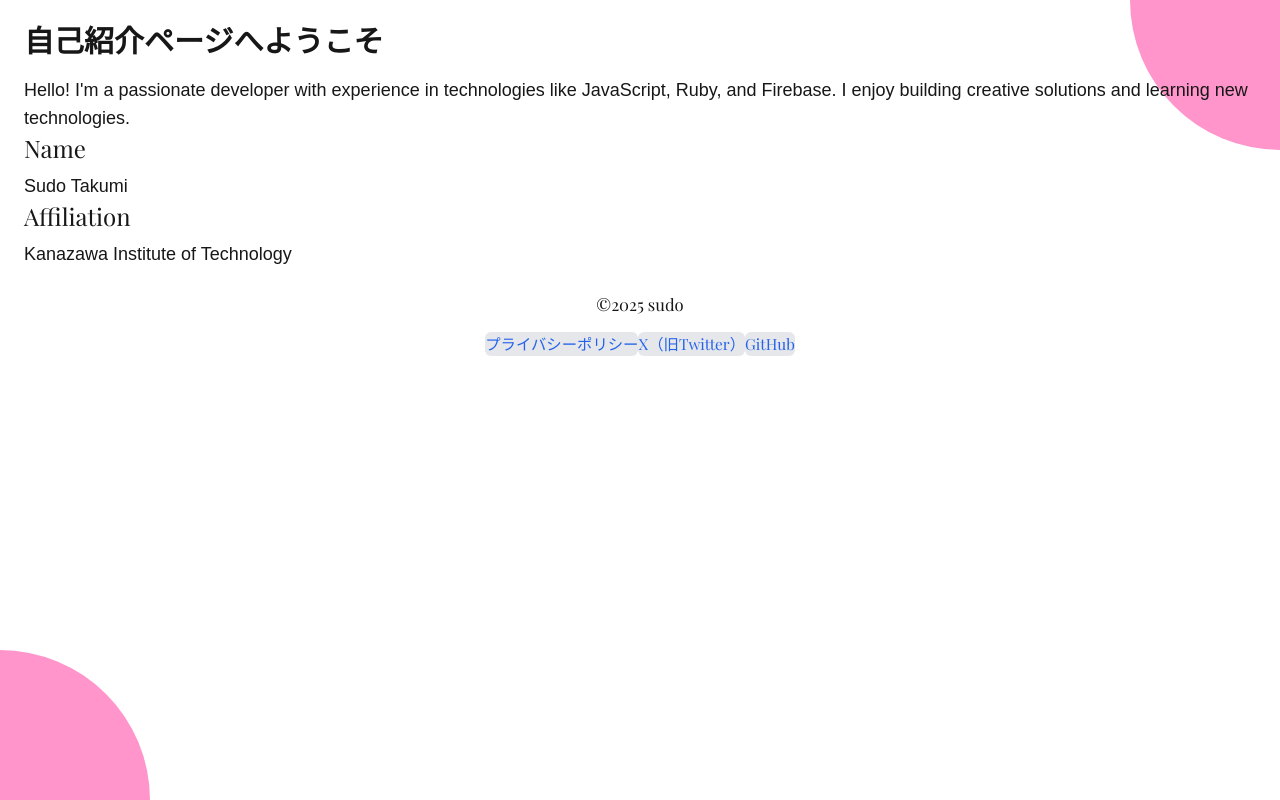
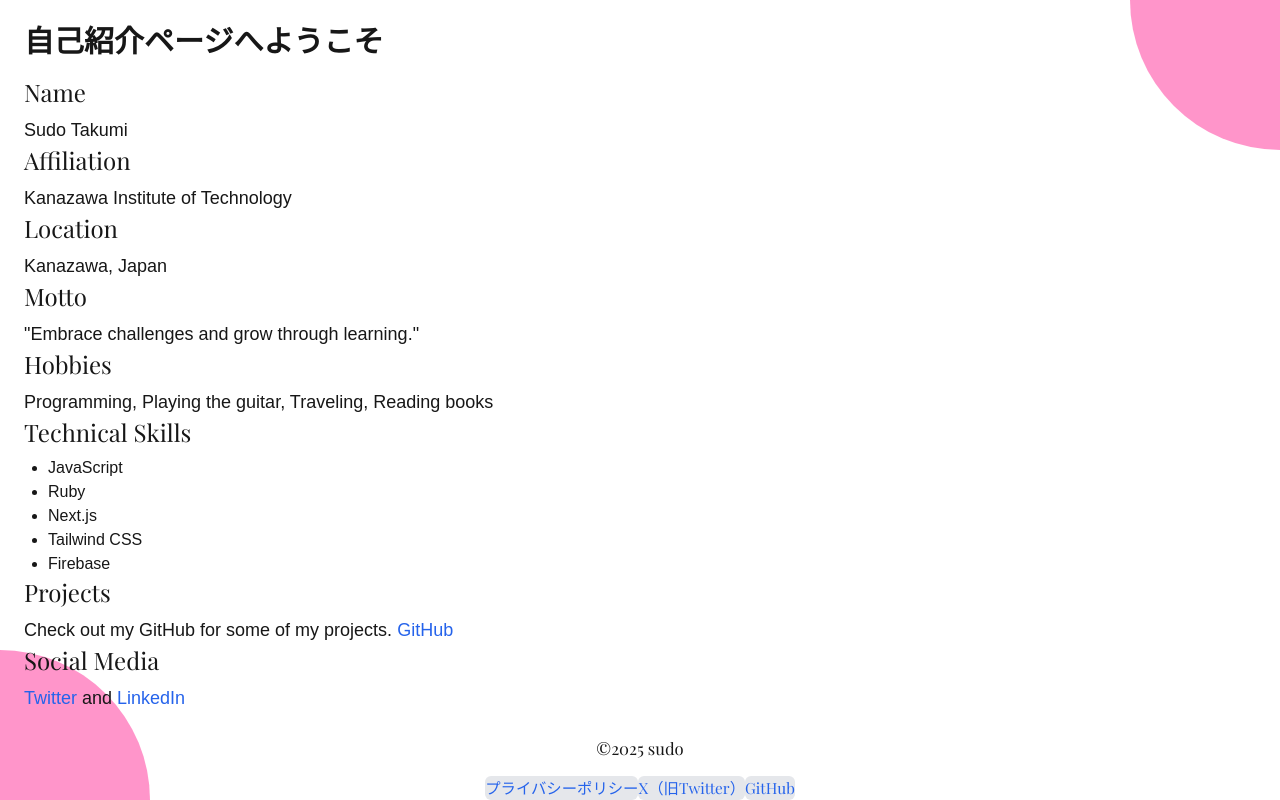
Before and after one commit to s-taku0502/portfolio, a Next.js app: page /about in a window 1280 px wide. Built offline with nearby package versions, Linux system fonts and the light colour scheme.

Commit message:
change:json形式に変更

```diff
--- a/src/app/about/page.js
+++ b/src/app/about/page.js
@@ -1,6 +1,23 @@
 import CustomH2 from "@/components/CustomH2";
 import "../../styles/globals.css";
 import CustomFooter from "@/components/CustomFooter";
+
+const aboutData = {
+  name: "Sudo Takumi",
+  affiliation: "Kanazawa Institute of Technology",
+  location: "Kanazawa, Japan",
+  motto: "Embrace challenges and grow through learning.",
+  hobbies: ["Programming", "Playing the guitar", "Traveling", "Reading books"],
+  technicalSkills: ["JavaScript", "Ruby", "Next.js", "Tailwind CSS", "Firebase"],
+  projects: {
+    description: "Check out my GitHub for some of my projects.",
+    link: "https://github.com"
+  },
+  socialMedia: [
+    { platform: "Twitter", link: "https://twitter.com" },
+    { platform: "LinkedIn", link: "https://www.linkedin.com" }
+  ]
+};
 
 export default function AboutPage() {
   return (
@@ -9,17 +26,63 @@ export default function AboutPage() {
       <div className="background-shape shape-bottom-left" />
       <main className="p-6">
         <h1 className="text-3xl font-bold mb-4">自己紹介ページへようこそ</h1>
-        <p className="text-lg">
-          Hello! I'm a passionate developer with experience in technologies like JavaScript, Ruby, and Firebase.
-          I enjoy building creative solutions and learning new technologies.
-        </p>
+
         <div>
           <CustomH2>Name</CustomH2>
-          <p className="text-lg">Sudo Takumi</p>
+          <p className="text-lg">{aboutData.name}</p>
         </div>
+
         <div>
           <CustomH2>Affiliation</CustomH2>
-          <p className="text-lg">Kanazawa Institute of Technology</p>
+          <p className="text-lg">{aboutData.affiliation}</p>
+        </div>
+
+        <div>
+          <CustomH2>Location</CustomH2>
+          <p className="text-lg">{aboutData.location}</p>
+        </div>
+
+        <div>
+          <CustomH2>Motto</CustomH2>
+          <p className="text-lg">"{aboutData.motto}"</p>
+        </div>
+
+        <div>
+          <CustomH2>Hobbies</CustomH2>
+          <p className="text-lg">{aboutData.hobbies.join(", ")}</p>
+        </div>
+
+        <div>
+          <CustomH2>Technical Skills</CustomH2>
+          <ul className="list-disc pl-6">
+            {aboutData.technicalSkills.map((skill, index) => (
+              <li key={index}>{skill}</li>
+            ))}
+          </ul>
+        </div>
+
+        <div>
+          <CustomH2>Projects</CustomH2>
+          <p className="text-lg">
+            {aboutData.projects.description}{" "}
+            <a href={aboutData.projects.link} className="text-blue-600">
+              GitHub
+            </a>
+          </p>
+        </div>
+
+        <div>
+          <CustomH2>Social Media</CustomH2>
+          <p className="text-lg">
+            {aboutData.socialMedia.map((social, index) => (
+              <span key={index}>
+                <a href={social.link} className="text-blue-600">
+                  {social.platform}
+                </a>
+                {index < aboutData.socialMedia.length - 1 && " and "}
+              </span>
+            ))}
+          </p>
         </div>
       </main>
       <CustomFooter className="item-align-bottom" />
```
